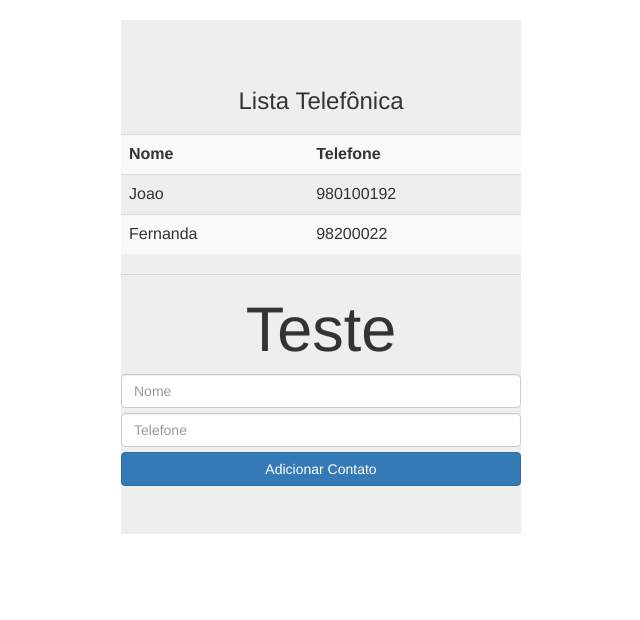
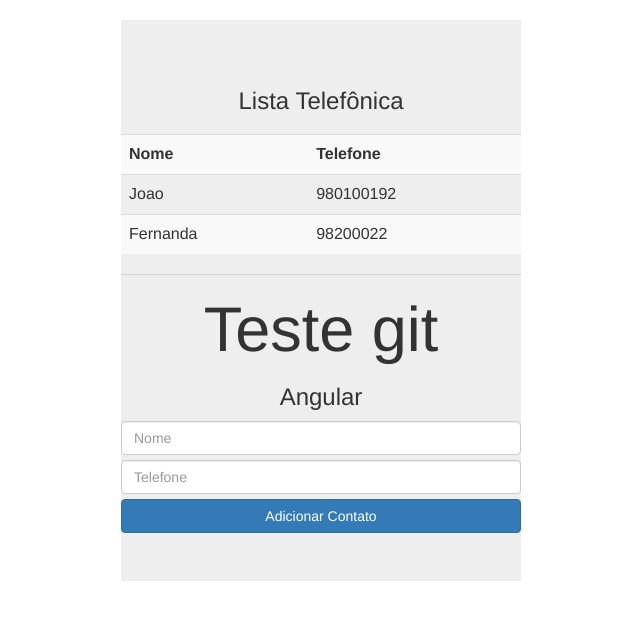
Before and after one commit to matheuspedro1509/ListaTelefonica, a plain HTML site: page index.html in a window 1280 px wide. Shown: the whole page, without its empty margins (319-959 px from the left). Drawn offline with nearby package versions, Linux system fonts and the light colour scheme.

Commit message:
Criei uma tag

```diff
--- a/index.html
+++ b/index.html
@@ -47,7 +47,8 @@
             </tr>
         </table>
         <hr/>
-        <h1>Teste</h1>
+        <h1>Teste git</h1>
+        <h3>Angular</h3>
         <input class="form-control"  placeholder="Nome" type="text" ng-model="contato.nome"/>
         <input class="form-control" placeholder="Telefone" type="text" ng-model="contato.telefone"/>
         <button class="btn btn-primary btn-block" ng-click="adicionarContato(contato)" >Adicionar Contato</button>
```
